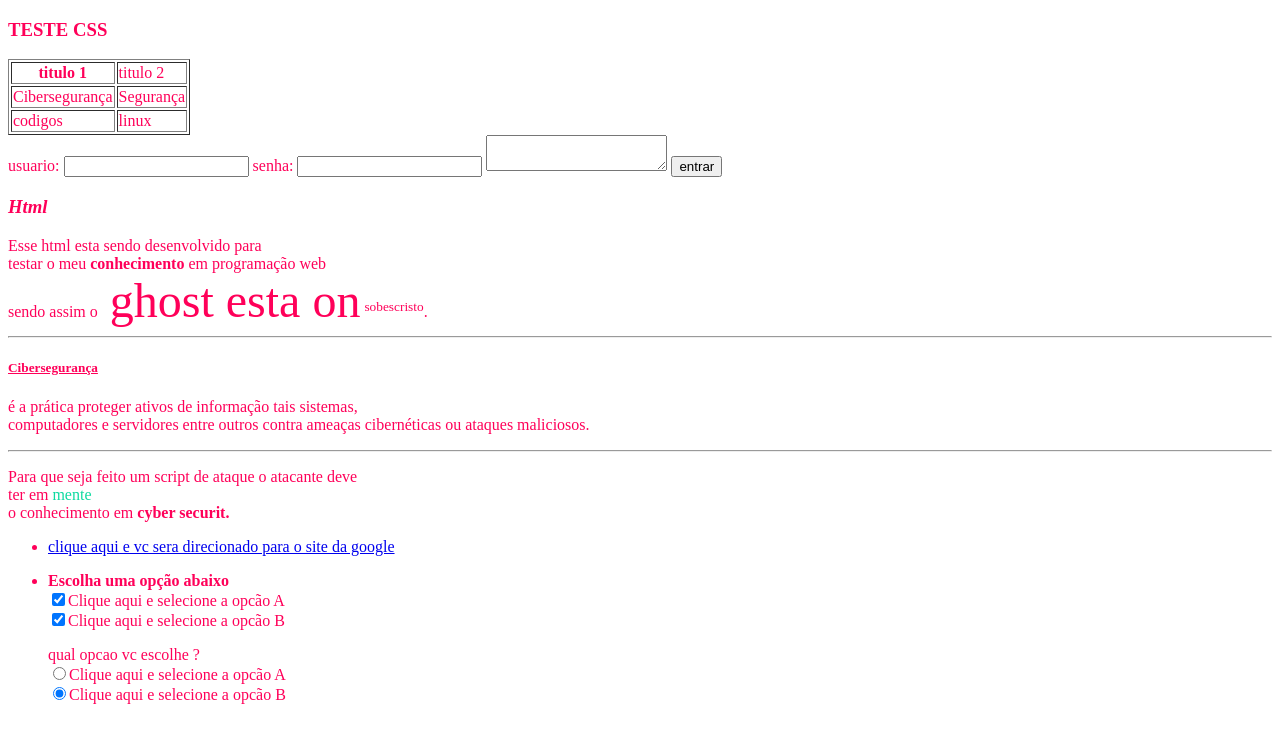
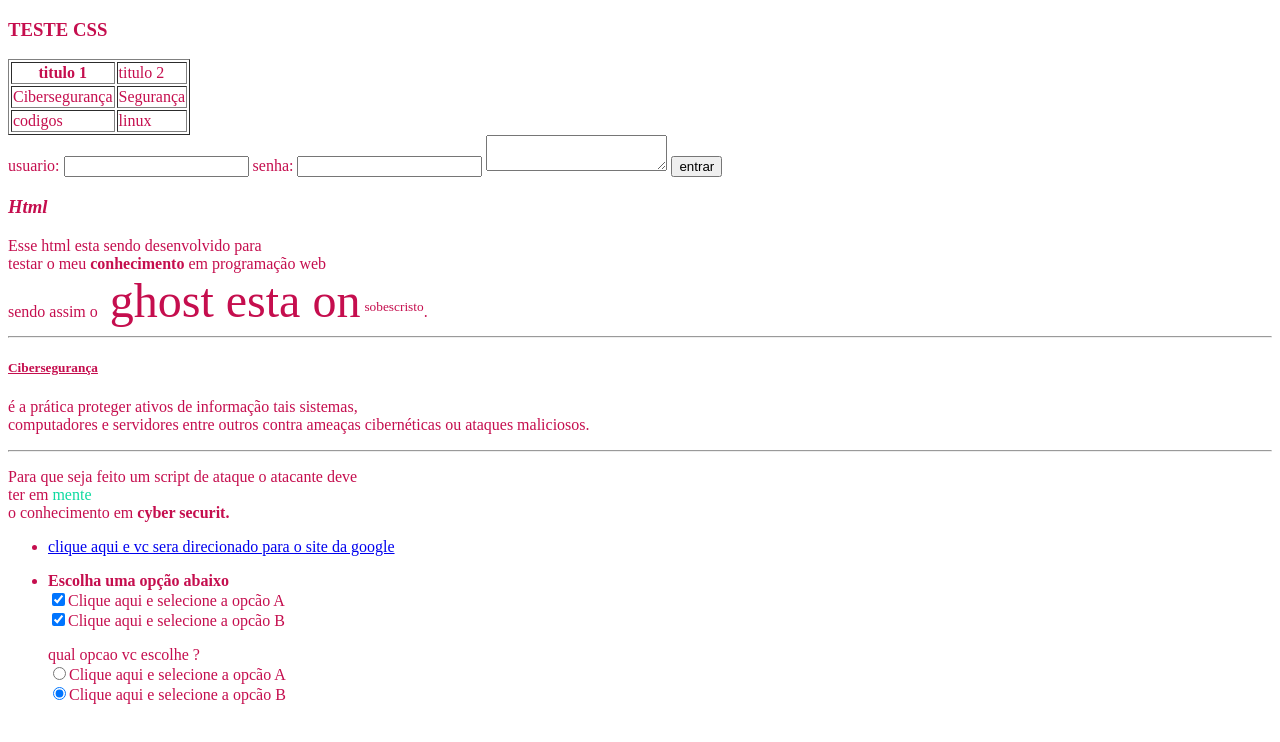
Before and after one commit to WALLECKS/arquivo-html, a plain HTML site: page index.html in a window 1280 px wide. Drawn offline with Linux system fonts and the light colour scheme.

Commit message:
atividade

```diff
--- a/index.css
+++ b/index.css
@@ -1 +1 @@
-body{color:rgb(255, 0, 89);}
+body{color:rgb(197, 14, 78);}
--- a/index.html
+++ b/index.html
@@ -3,7 +3,7 @@
 <head>
     <link rel="stylesheet" href="index.css">
     <meta charset="UTF-8">
-    <title><i>Simples web site</i></title>
+    <title><i>Simples Web Site</i></title>
 
 </head>
 <body> <link rel="stylesheet" href="index.css">
```
